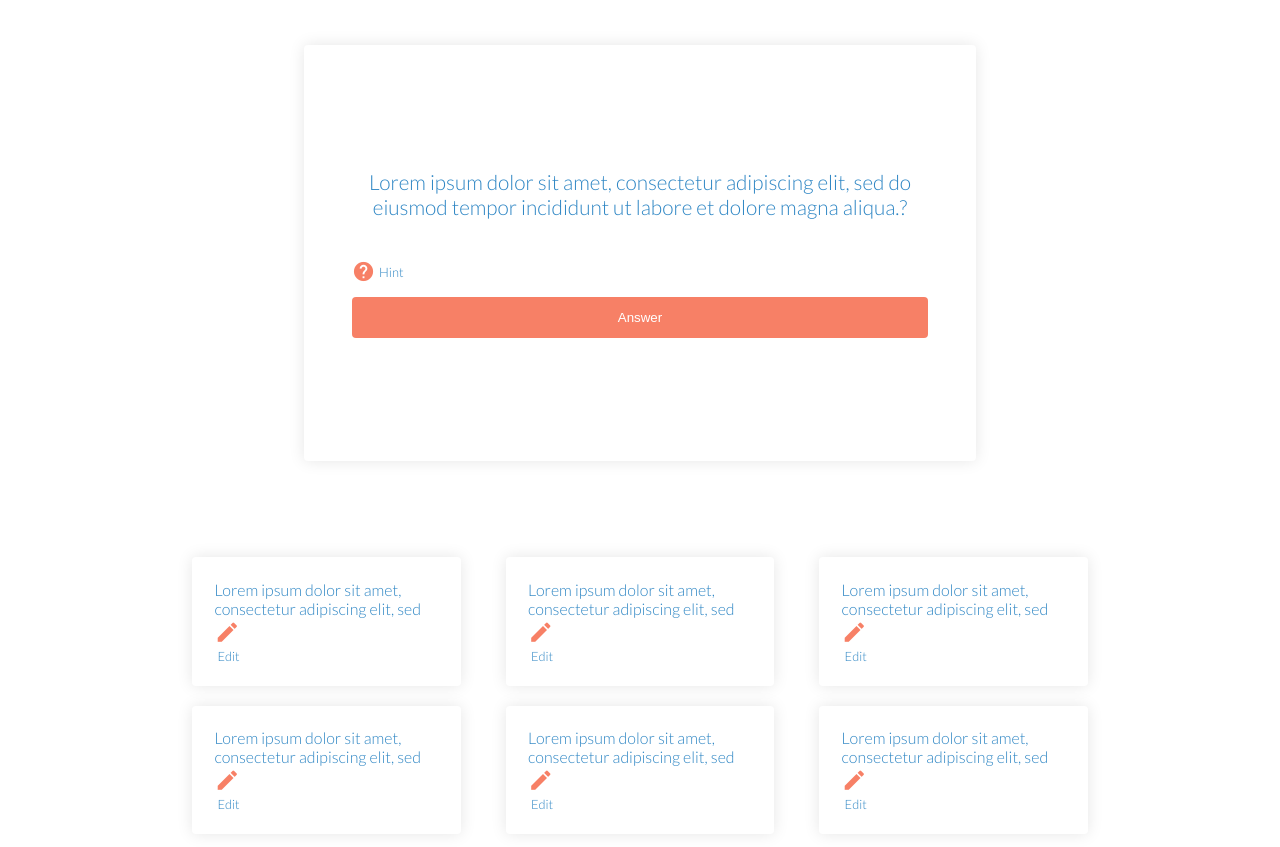
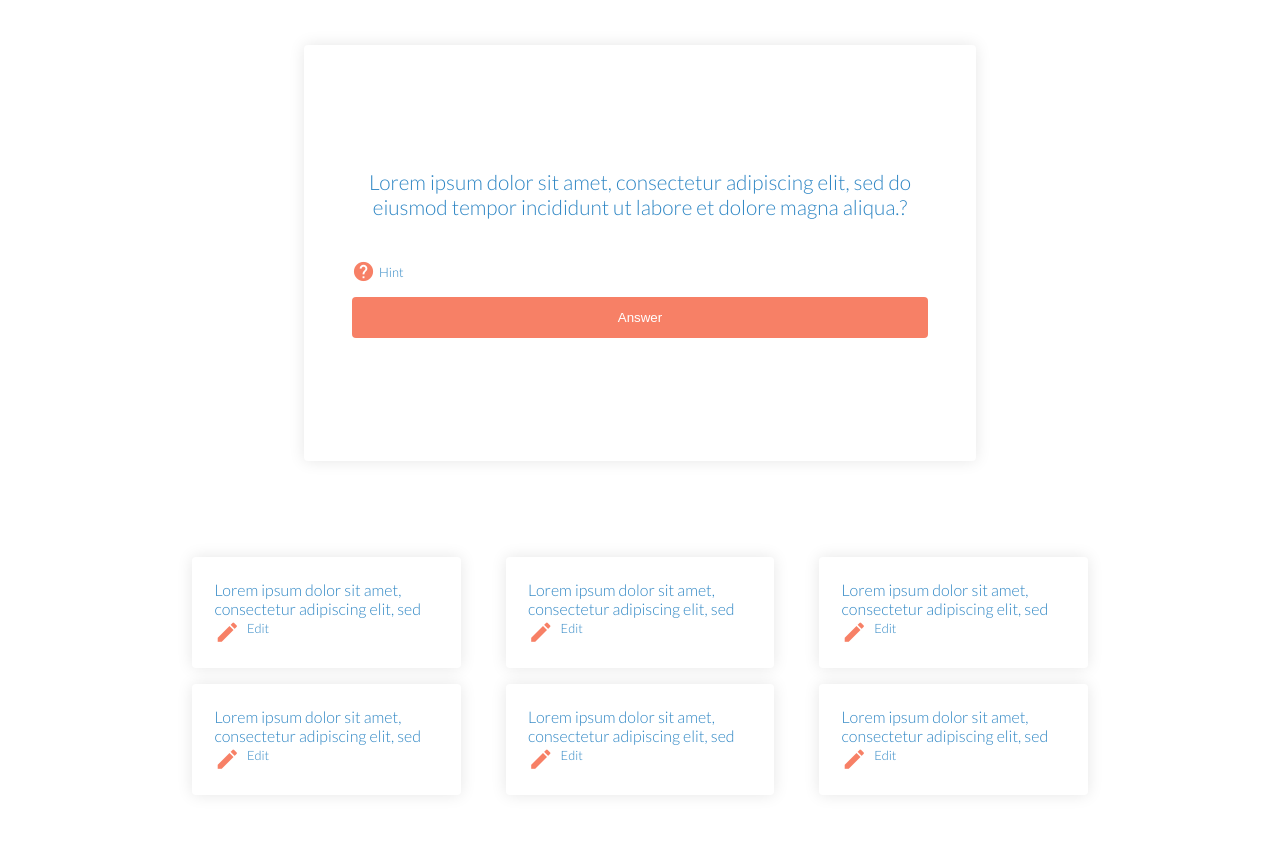
Before and after one commit to TypeSammy/quiz_watch, a website: page client/index.html in a window 1280 px wide. Shown: the part 179-1026 px from the top of the page. Drawn offline with nearby package versions, Linux system fonts and the light colour scheme.

Commit message:
committing some changes

```diff
--- a/client/css/edit_flashcards.css
+++ b/client/css/edit_flashcards.css
@@ -19,3 +19,7 @@
   overflow: hidden;
   height: 40px;
 }
+
+.edit-container {
+  display: flex;
+}
```
